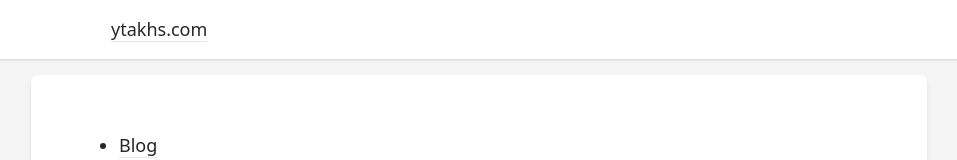
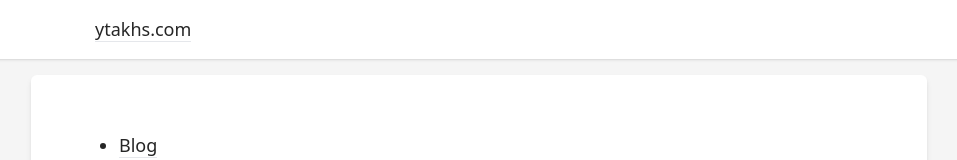
Before and after one commit to ytakhs/ytakhs.com-frontend, a Next.js app: page / in a window 1280 px wide. Shown: the top 160 px of the page, without its empty margins (161-1118 px from the left). Built offline with nearby package versions, Linux system fonts and the light colour scheme.

Commit message:
Modify header style

```diff
--- a/src/components/layout.tsx
+++ b/src/components/layout.tsx
@@ -10,13 +10,13 @@ const pcWidth = 'm-auto lg:max-w-3xl lg:w-full w-10/12';
 
 export function Layout({ children }: Props) {
   return (
-    <div className="flex flex-col flex-1">
+    <div className="flex flex-col">
       <Head>
         <title>ytakhs.com</title>
       </Head>
 
       <header className="sticky top-0 py-4 bg-white dark:bg-neutral-800 shadow">
-        <div className={`${pcWidth} px-4`}>
+        <div className={`${pcWidth}`}>
           <Link href="/">
             <a>ytakhs.com</a>
           </Link>
@@ -26,6 +26,7 @@ export function Layout({ children }: Props) {
       <main className="p-8 m-auto my-4 w-11/12 min-h-screen bg-white dark:bg-neutral-800 rounded-md shadow-md lg:w-full lg:max-w-4xl">
         <div className={`${pcWidth} py-4 w-full`}>{children}</div>
       </main>
+
       <footer className="p-8"></footer>
     </div>
   );
```
